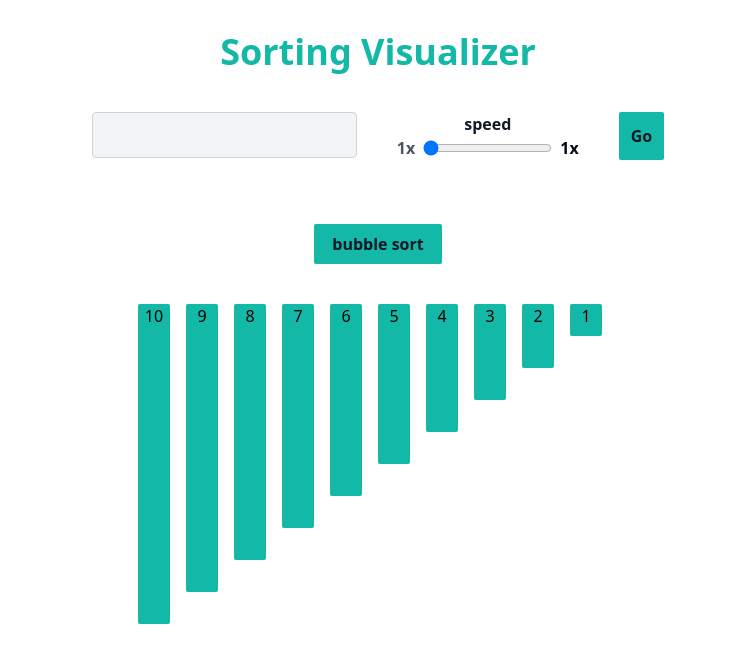
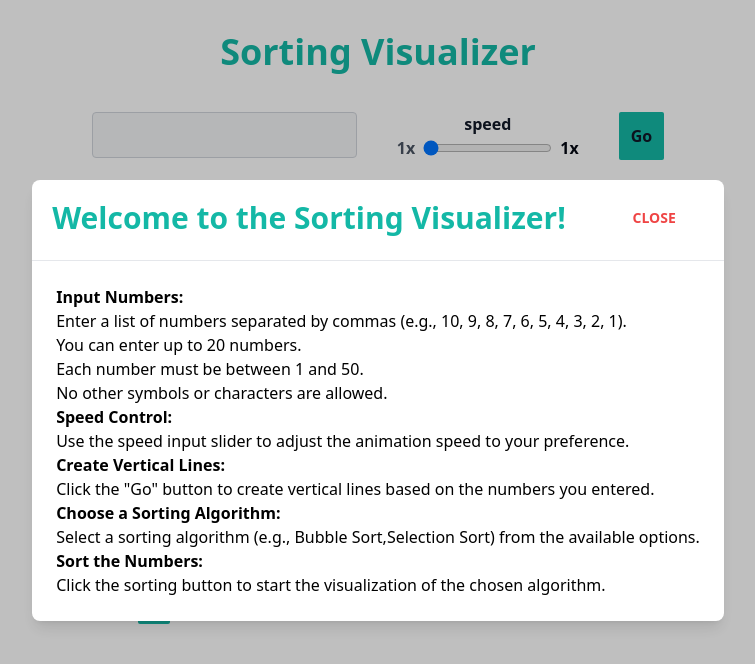
Before and after one commit to LBLBLBLBLBLB/sorting-visualizer, a React (Vite) app: page / in a window 1280 px wide. Shown: the top 664 px of the page, without its empty margins (262-1017 px from the left). Built offline with nearby package versions, Linux system fonts and the light colour scheme.

Commit message:
add modalwindow

```diff
--- a/src/App.tsx
+++ b/src/App.tsx
@@ -1,4 +1,5 @@
 import { useState } from "react";
+import Modal from "./components/Modal";
 
 interface VerticalLinesProps {
   values: number[];
@@ -153,6 +154,7 @@ function App() {
           swappingIndices={swappingIndices}
         />
       </div>
+      <Modal />
     </>
   );
 }
--- /dev/null
+++ b/src/components/Modal.tsx
@@ -0,0 +1,80 @@
+import { useState } from "react";
+import "./Modal.css";
+
+export default function Modal() {
+  const [showModal, setShowModal] = useState(true);
+  return (
+    <>
+      {showModal ? (
+        <>
+          <div className="justify-center items-center flex overflow-x-hidden overflow-y-auto fixed inset-0 z-50 outline-none focus:outline-none">
+            <div className="relative w-auto my-6 mx-auto max-w-3xl">
+              <div className="border-0 rounded-lg shadow-lg relative flex flex-col w-full bg-white outline-none focus:outline-none">
+                <div className="flex items-start justify-between p-5 border-b border-solid border-blueGray-200 rounded-t text-teal-500">
+                  <h3 className="text-3xl font-semibold">
+                    Welcome to the Sorting Visualizer!
+                  </h3>
+                  <button
+                    className="text-red-500 background-transparent font-bold uppercase px-6 py-2 text-sm outline-none focus:outline-none mr-1 mb-1 ease-linear transition-all duration-150"
+                    type="button"
+                    onClick={() => setShowModal(false)}
+                  >
+                    Close
+                  </button>
+                </div>
+
+                <div className="relative p-6 flex-auto">
+                  <ol>
+                    <li>
+                      <strong>Input Numbers:</strong>
+                      <p>
+                        Enter a list of numbers separated by commas (e.g., 10,
+                        9, 8, 7, 6, 5, 4, 3, 2, 1).
+                      </p>
+                      <p>You can enter up to 20 numbers.</p>
+                      <p>Each number must be between 1 and 50.</p>
+                      <p>No other symbols or characters are allowed.</p>
+                    </li>
+
+                    <li>
+                      <strong>Speed Control:</strong>
+                      <p>
+                        Use the speed input slider to adjust the animation speed
+                        to your preference.
+                      </p>
+                    </li>
+
+                    <li>
+                      <strong>Create Vertical Lines:</strong>
+                      <p>
+                        Click the "Go" button to create vertical lines based on
+                        the numbers you entered.
+                      </p>
+                    </li>
+
+                    <li>
+                      <strong>Choose a Sorting Algorithm:</strong>
+                      <p>
+                        Select a sorting algorithm (e.g., Bubble Sort,Selection
+                        Sort) from the available options.
+                      </p>
+                    </li>
+
+                    <li>
+                      <strong>Sort the Numbers:</strong>
+                      <p>
+                        Click the sorting button to start the visualization of
+                        the chosen algorithm.
+                      </p>
+                    </li>
+                  </ol>
+                </div>
+              </div>
+            </div>
+          </div>
+          <div className="opacity-25 fixed inset-0 z-40 bg-black"></div>
+        </>
+      ) : null}
+    </>
+  );
+}
```
Also changed, not shown: src/components/modal.css (added).
